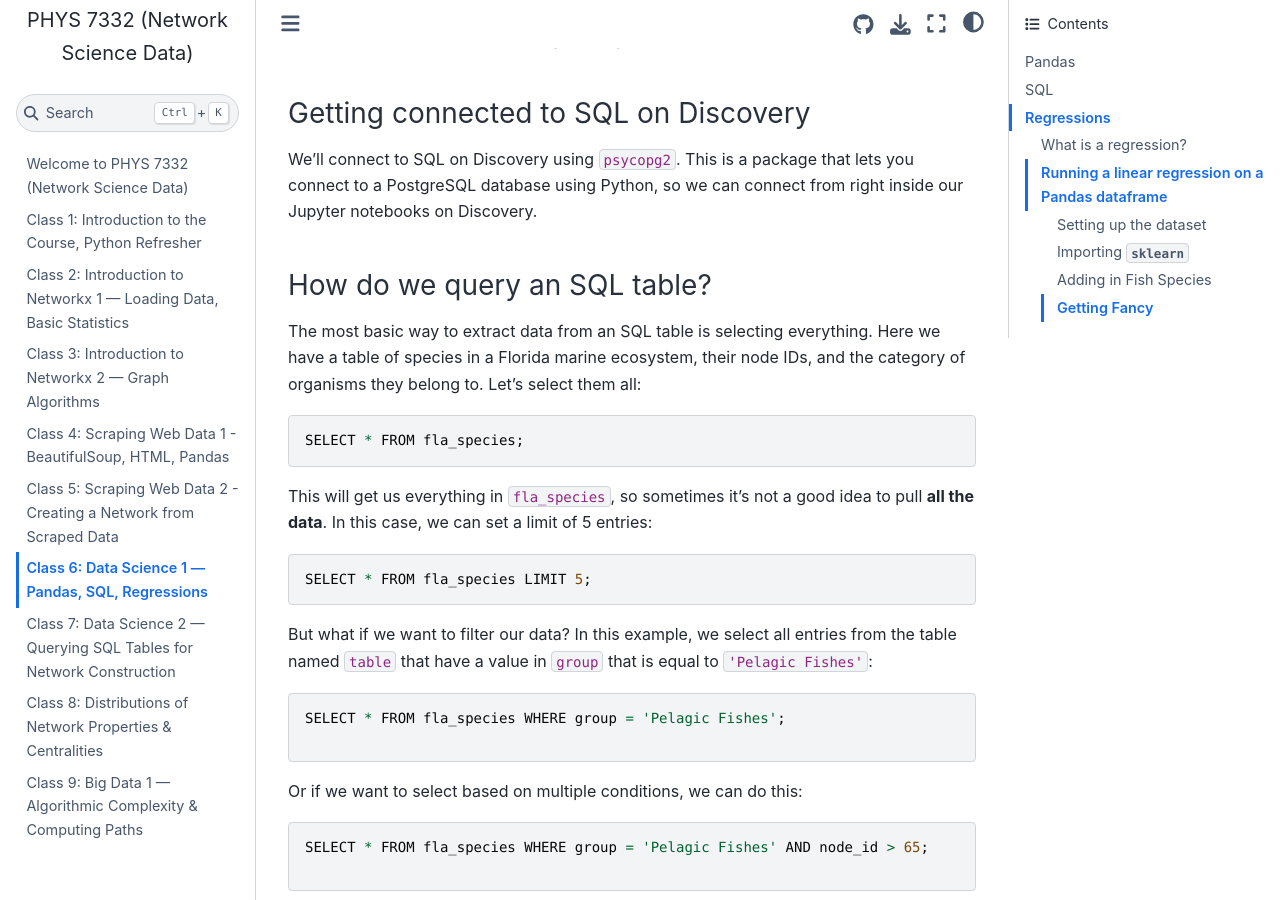
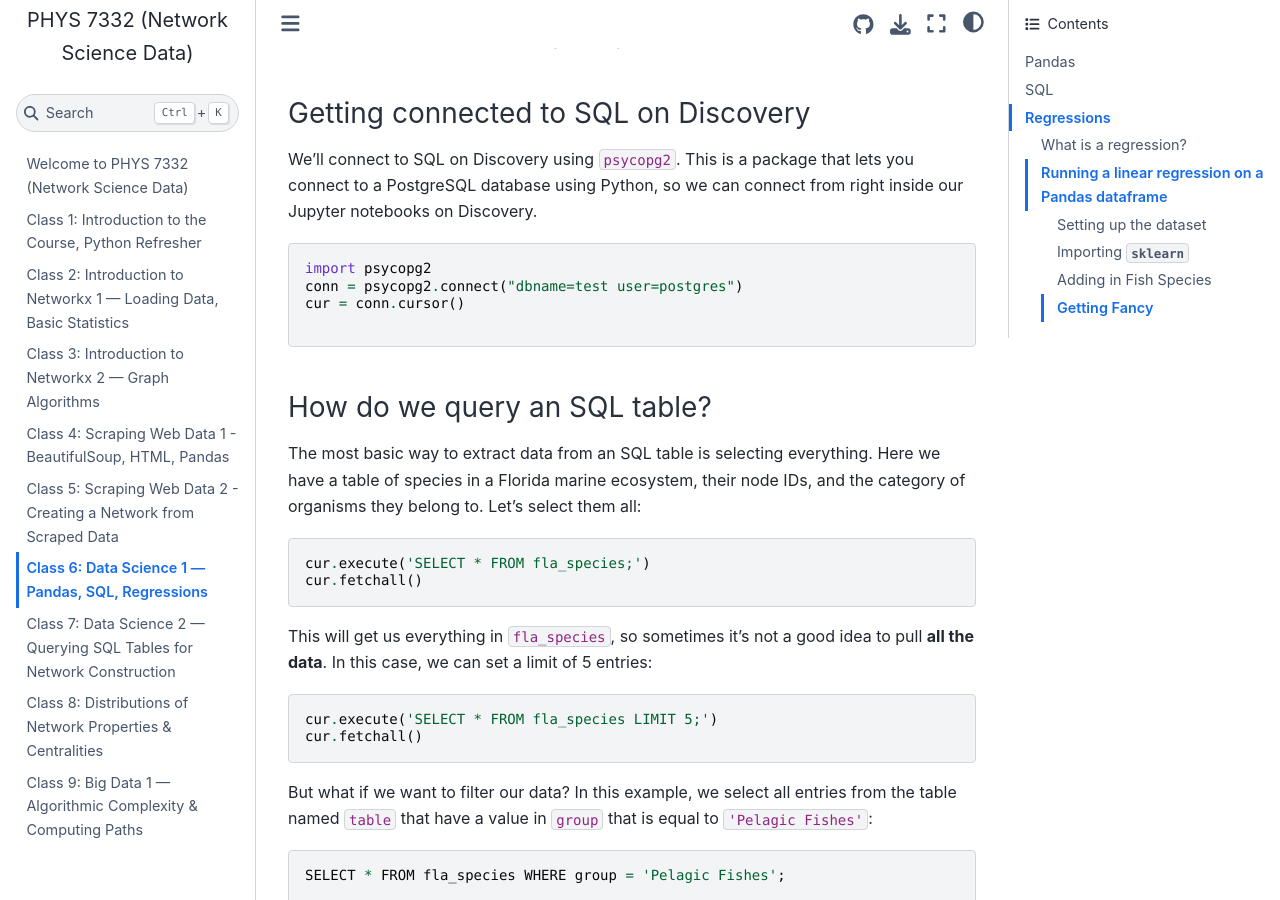
Before and after one commit to asmithh/network-science-data-book, a Jupyter Book: the page built from class_6_datascience1.md, in a window 1280 px wide and 900 px high, scrolled down 4048 px. Built offline with Jupyter Book 1.0.4 settings and Sphinx 7.4.7 and the Sphinx Book theme 1.1.4, drawn with Linux system fonts in a browser that asks for light colours.

Commit message:
adding sql stuff to class 6

````diff
--- a/class_6_datascience1.md
+++ b/class_6_datascience1.md
@@ -126,15 +126,22 @@ SQL is used a lot in industry to store and query data for analytic purposes. Whe
 
 ### Getting connected to SQL on Discovery
 We'll connect to SQL on Discovery using `psycopg2`. This is a package that lets you connect to a PostgreSQL database using Python, so we can connect from right inside our Jupyter notebooks on Discovery.
+```
+import psycopg2
+conn = psycopg2.connect("dbname=test user=postgres")
+cur = conn.cursor()
 
+```
 ### How do we query an SQL table?
 The most basic way to extract data from an SQL table is selecting everything. Here we have a table of species in a Florida marine ecosystem, their node IDs, and the category of organisms they belong to. Let's select them all:
 ```
-SELECT * FROM fla_species;
+cur.execute('SELECT * FROM fla_species;')
+cur.fetchall()
 ```
 This will get us everything in `fla_species`, so sometimes it's not a good idea to pull **all the data**. In this case, we can set a limit of 5 entries:
 ```
-SELECT * FROM fla_species LIMIT 5;
+cur.execute('SELECT * FROM fla_species LIMIT 5;')
+cur.fetchall()
 ```
 But what if we want to filter our data? In this example, we select all entries from the table named `table` that have a value in `group` that is equal to `'Pelagic Fishes'`:
 ```
````
Also changed, not shown: notebook_class1.ipynb (deleted).
